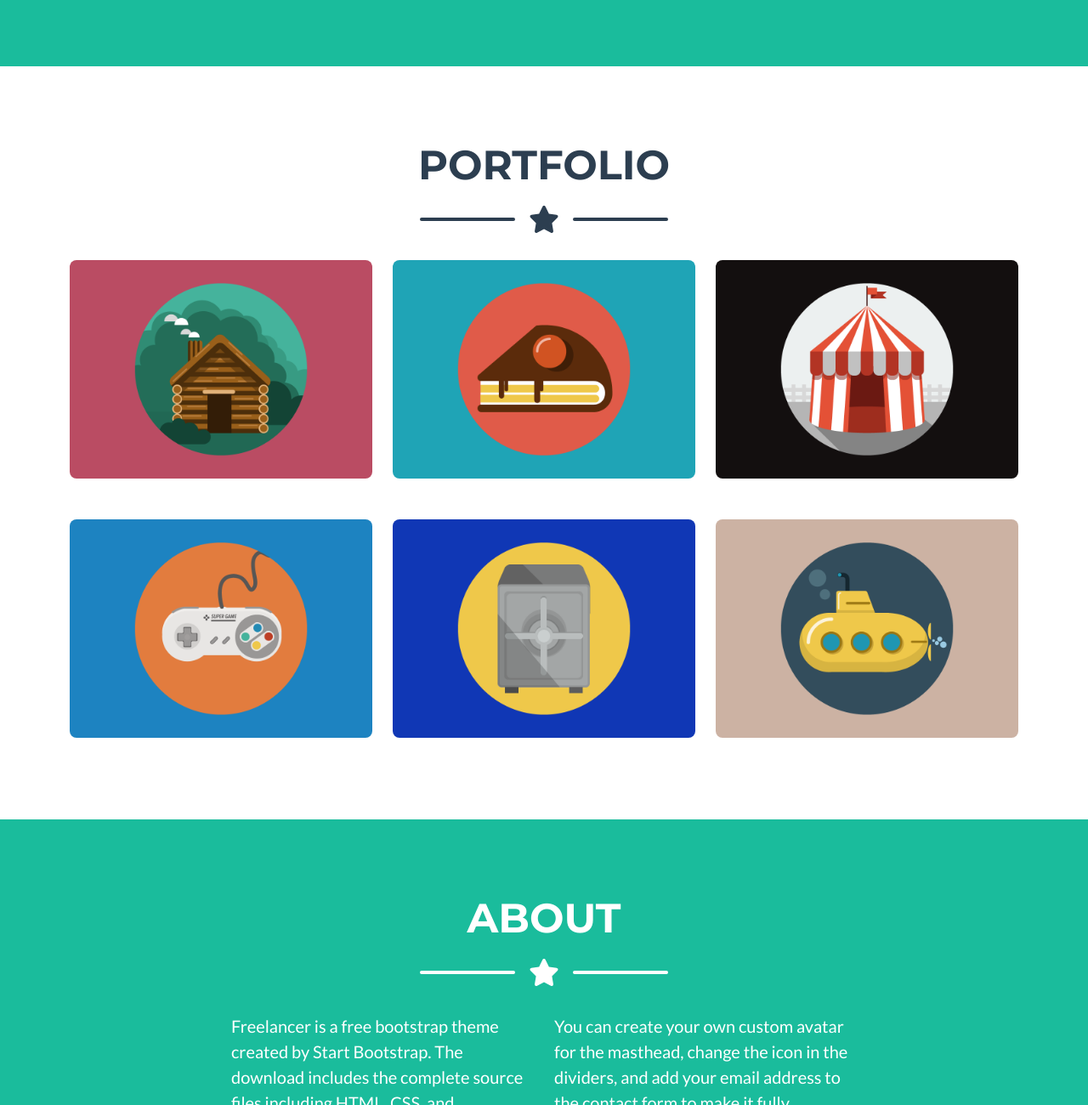
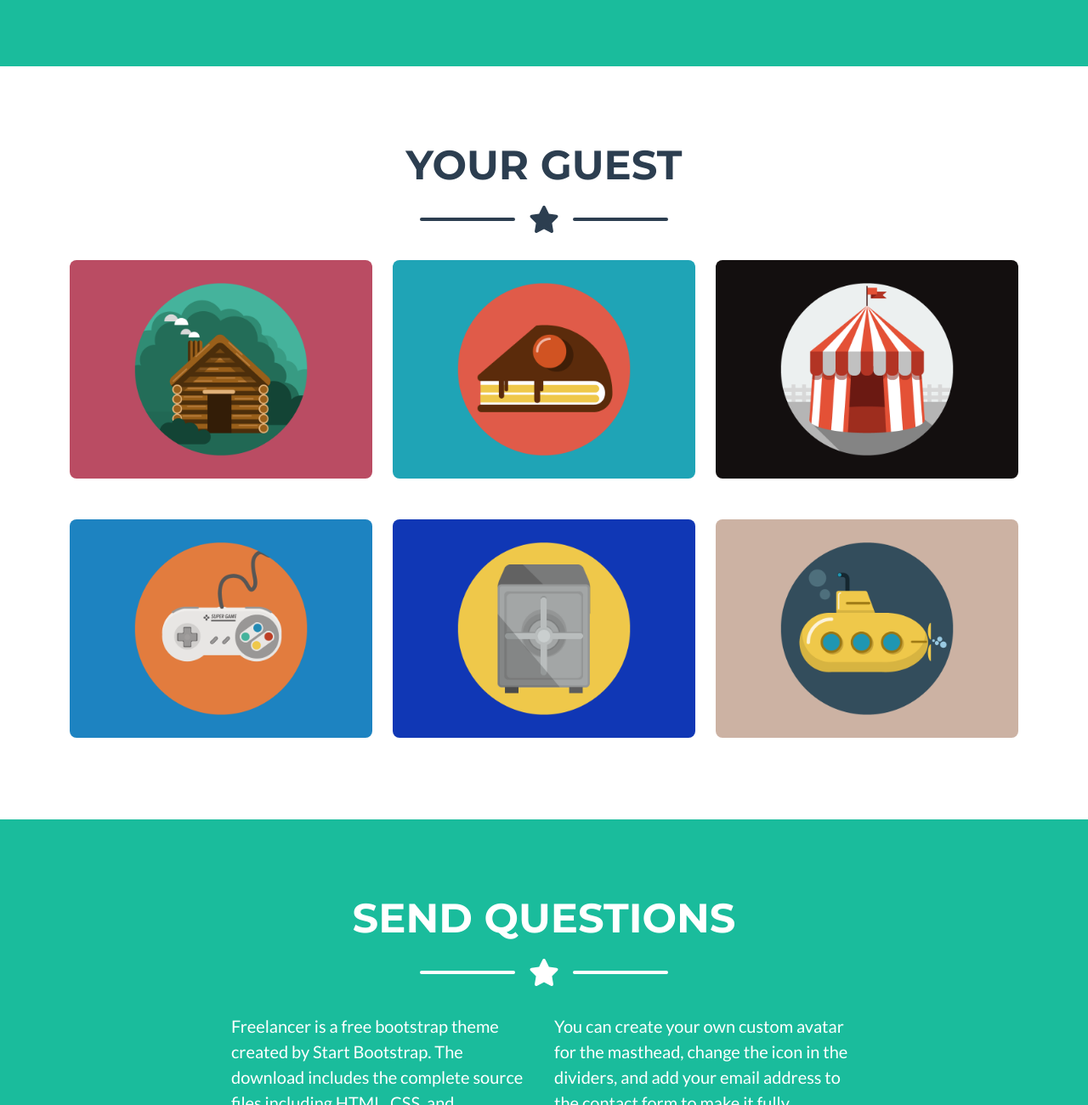
Before and after one commit to estheryoojinhwang/my-guest-speaker, a plain HTML site: page startbootstrap-freelancer-gh-pages/index.html in a window 1280 px wide. Shown: the part 705-2005 px from the top of the page at 85% size. Drawn offline with nearby package versions, Linux system fonts and the light colour scheme.

Commit message:
Update index.html

```diff
--- a/startbootstrap-freelancer-gh-pages/index.html
+++ b/startbootstrap-freelancer-gh-pages/index.html
@@ -55,7 +55,7 @@
         <section class="page-section portfolio" id="portfolio">
             <div class="container">
                 <!-- Portfolio Section Heading-->
-                <h2 class="page-section-heading text-center text-uppercase text-secondary mb-0">Portfolio</h2>
+                <h2 class="page-section-heading text-center text-uppercase text-secondary mb-0">Your Guest</h2>
                 <!-- Icon Divider-->
                 <div class="divider-custom">
                     <div class="divider-custom-line"></div>
@@ -125,7 +125,7 @@
         <section class="page-section bg-primary text-white mb-0" id="about">
             <div class="container">
                 <!-- About Section Heading-->
-                <h2 class="page-section-heading text-center text-uppercase text-white">About</h2>
+                <h2 class="page-section-heading text-center text-uppercase text-white">Send Questions</h2>
                 <!-- Icon Divider-->
                 <div class="divider-custom divider-light">
                     <div class="divider-custom-line"></div>
```
